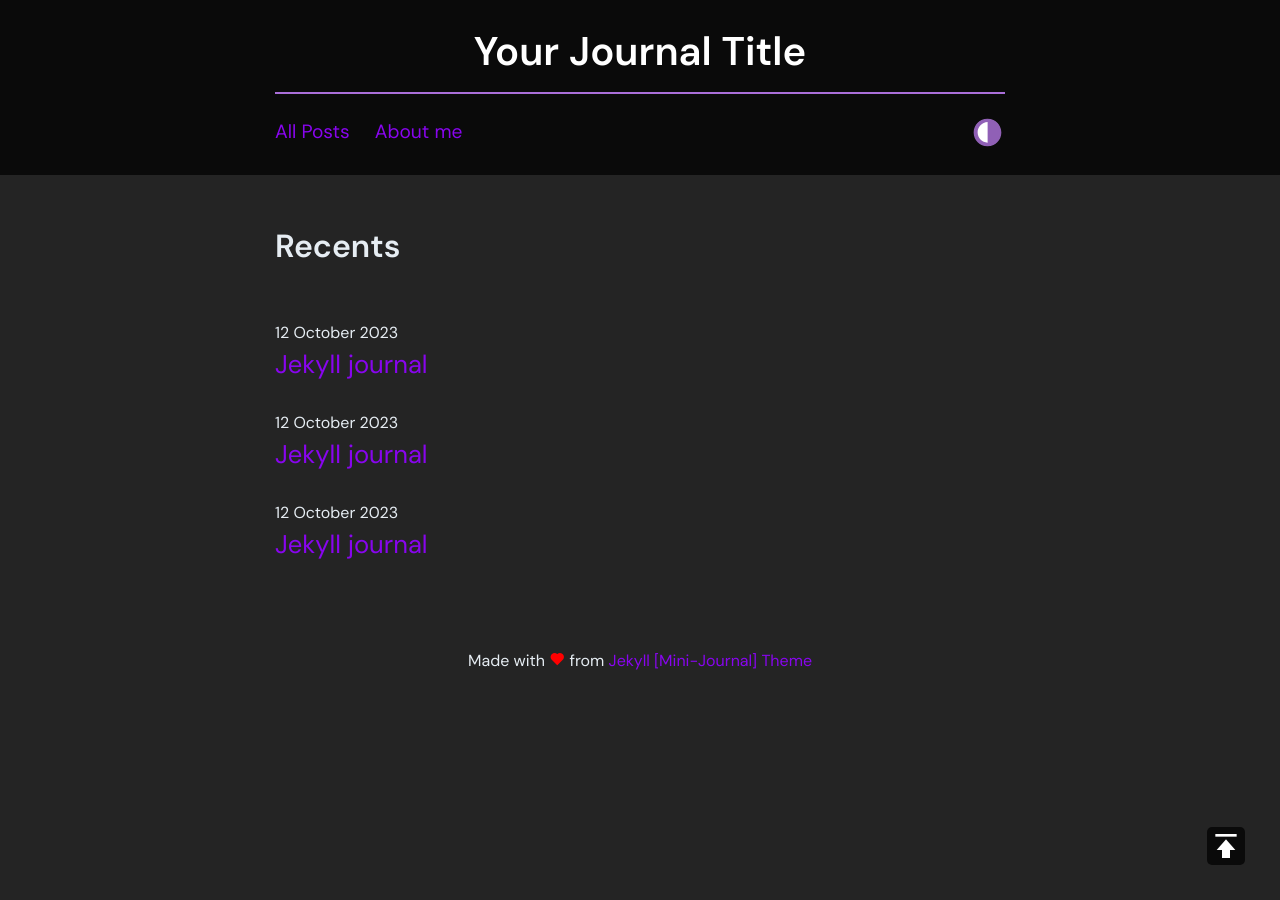
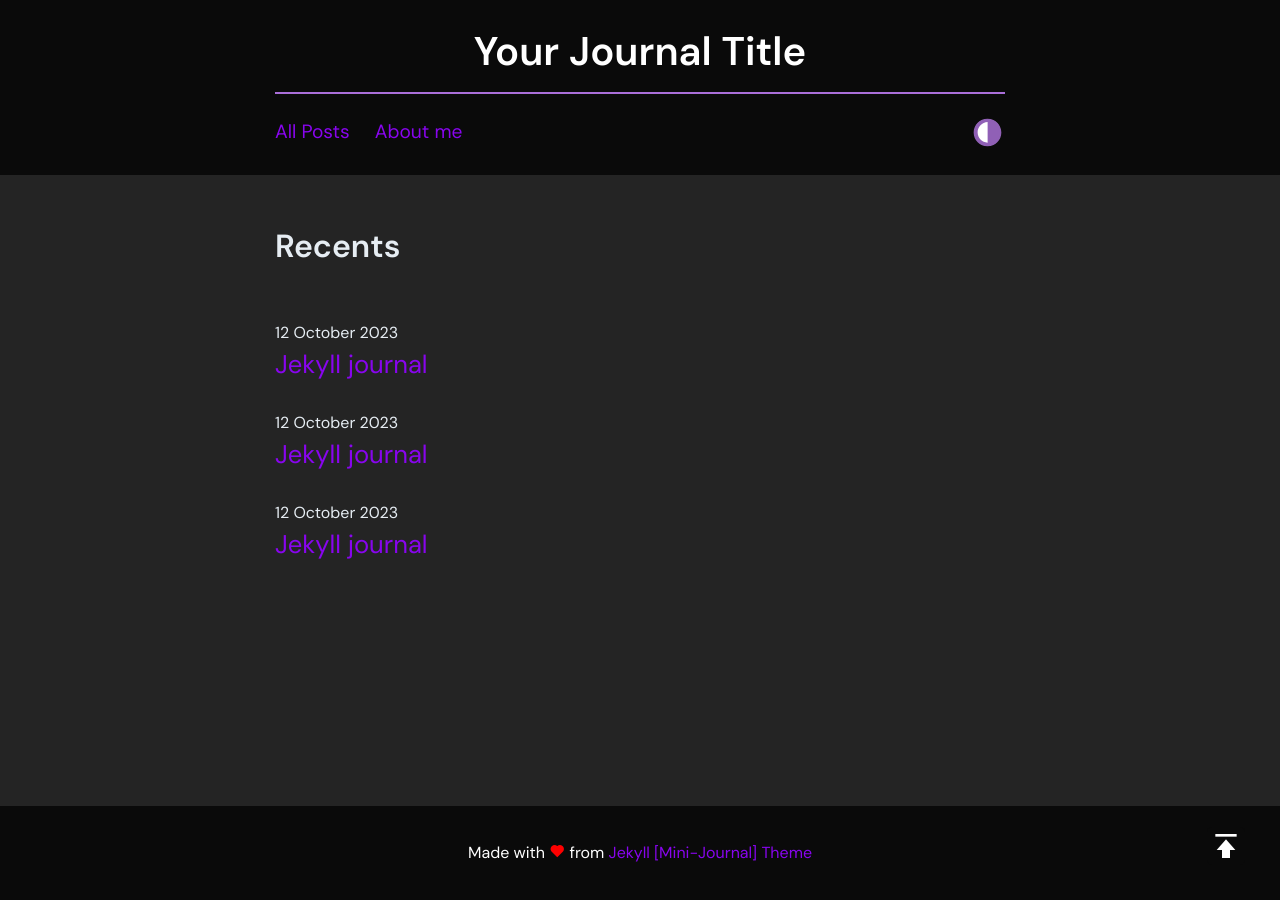
Before and after one commit to silvernberry/mini-journal, a Jekyll site: the page built from index.markdown, in a window 1280 px wide. Built offline with Jekyll 4.4.1, drawn with Linux system fonts in a browser that asks for light colours.

Commit message:
footer update

```diff
--- a/_includes/footer.html
+++ b/_includes/footer.html
@@ -1,7 +1,11 @@
-<div id="footer" class="footercontainer">
+<!-- <div id="footer" class="footercontainer">
     <div class="wrapper">
         <footer>
             <p class="footertxt"> Made with <i class='bx bxs-heart' style="color: red;"></i> from <a class="footerlnk" href="https://github.com/silvernberry/mini-journal">Jekyll [Mini-Journal] Theme </a></p>
         </footer>
     </div>
-</div>
+</div> -->
+
+<footer  class="footercontainer">
+    <p class="footertxt"> Made with <i class='bx bxs-heart' style="color: red;"></i> from <a class="footerlnk" href="https://github.com/silvernberry/mini-journal">Jekyll [Mini-Journal] Theme </a></p>
+</footer>
--- a/assets/css/main.css
+++ b/assets/css/main.css
@@ -64,7 +64,6 @@ a:hover{
   text-decoration: underline;
 }
 p{
-  text-align:justify;
   line-height: 1.5;
 }
 li{
@@ -87,7 +86,13 @@ body{
   font-size: 16px/1.2;
   background-color: var(--body-primary);
   color: var(--body-text-primary);
+  display: flex;
+  flex-direction: column;
+  min-height: 100vh;
+}
 
+.wrapper{
+  flex: 1;
 }
 
 /* Header */
@@ -147,25 +152,22 @@ header {
 /* footer */
 
 .footercontainer {
-  /* background-color: var(--header-primary); */
   margin-top: 50px;
-  width: 100%;
-  padding: 25px 0;
-  display: flex; /* Add flex properties for centering */
-  justify-content: center;
-  align-items: center;
-  height: 50px;
-  position: relative;
+  width: 100% ;
+  text-align: center;
+  background-color: var(--header-primary);
+  padding: 35px 0px;
+  bottom: 0;
 }
 
 .footertxt {
   margin: 0;
-  color: var(--body-text-primary);
+  color: #fff;
   text-align: center;
 }
 
 .footerlnk {
-  color: var(--link-primary);
+  color: var(--header-text);
 }
 
 /* #homecnt{
```
